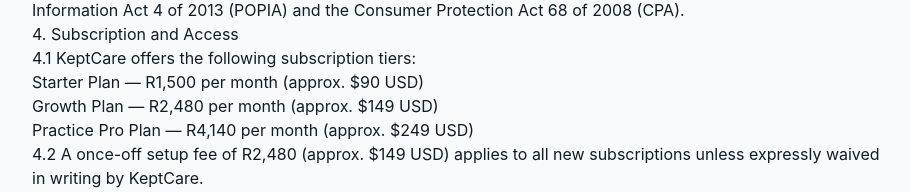
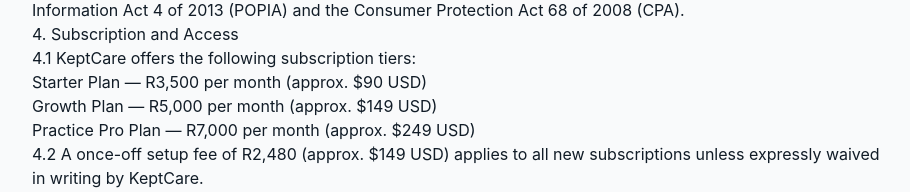
Before and after one commit to iamdigitalalchemist/keptcare, a Next.js app: page /terms in a window 1280 px wide. Shown: the part 753-945 px from the top of the page, without its empty margins (184-1094 px from the left). Built offline with nearby package versions, Linux system fonts and the light colour scheme; no server answers.

Commit message:
add src/screens/Terms.tsx

```diff
--- a/src/screens/Terms.tsx
+++ b/src/screens/Terms.tsx
@@ -99,9 +99,9 @@
             <h3>4. Subscription and Access</h3>
             <p>4.1 KeptCare offers the following subscription tiers:</p>
             <ul>
-              <li>Starter Plan — R1,500 per month (approx. $90 USD)</li>
-              <li>Growth Plan — R2,480 per month (approx. $149 USD)</li>
-              <li>Practice Pro Plan — R4,140 per month (approx. $249 USD)</li>
+              <li>Starter Plan — R3,500 per month (approx. $90 USD)</li>
+              <li>Growth Plan — R5,000 per month (approx. $149 USD)</li>
+              <li>Practice Pro Plan — R7,000 per month (approx. $249 USD)</li>
             </ul>
             <p>
               4.2 A once-off setup fee of R2,480 (approx. $149 USD) applies to all new
```
